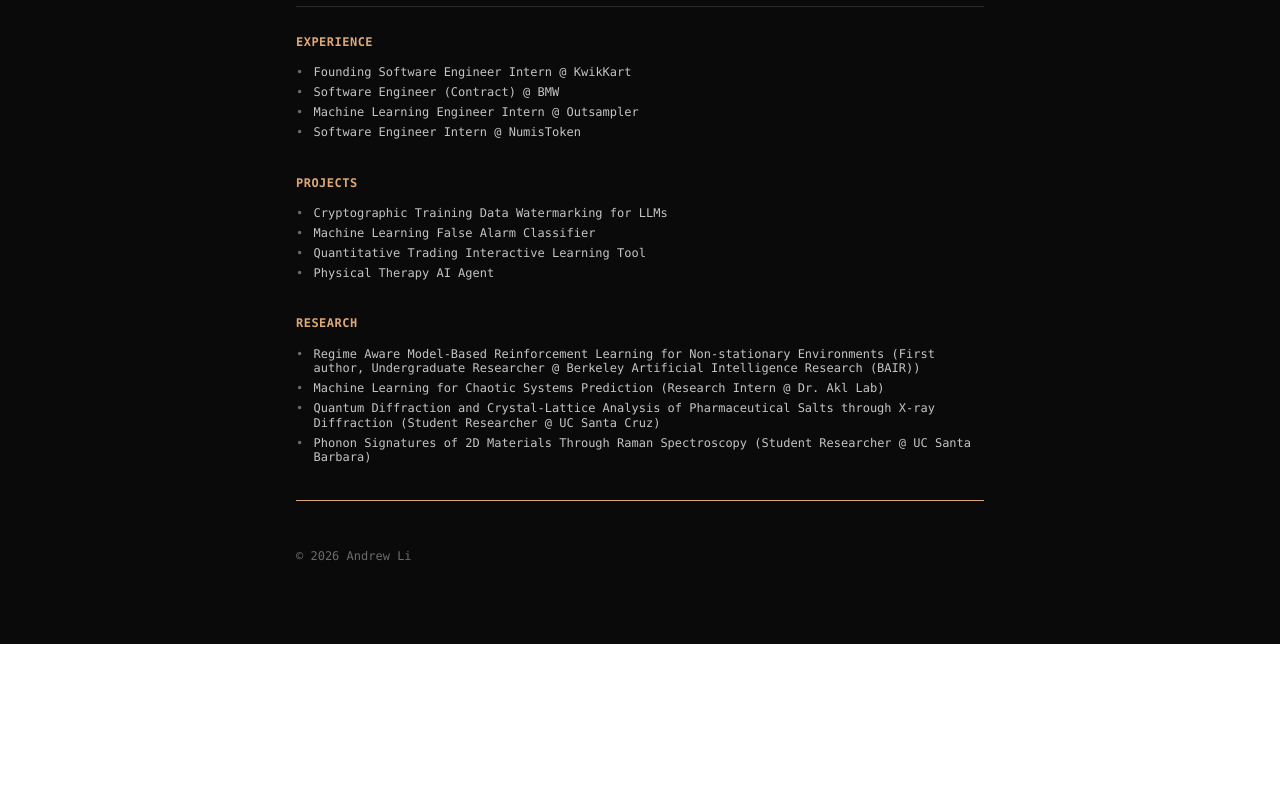
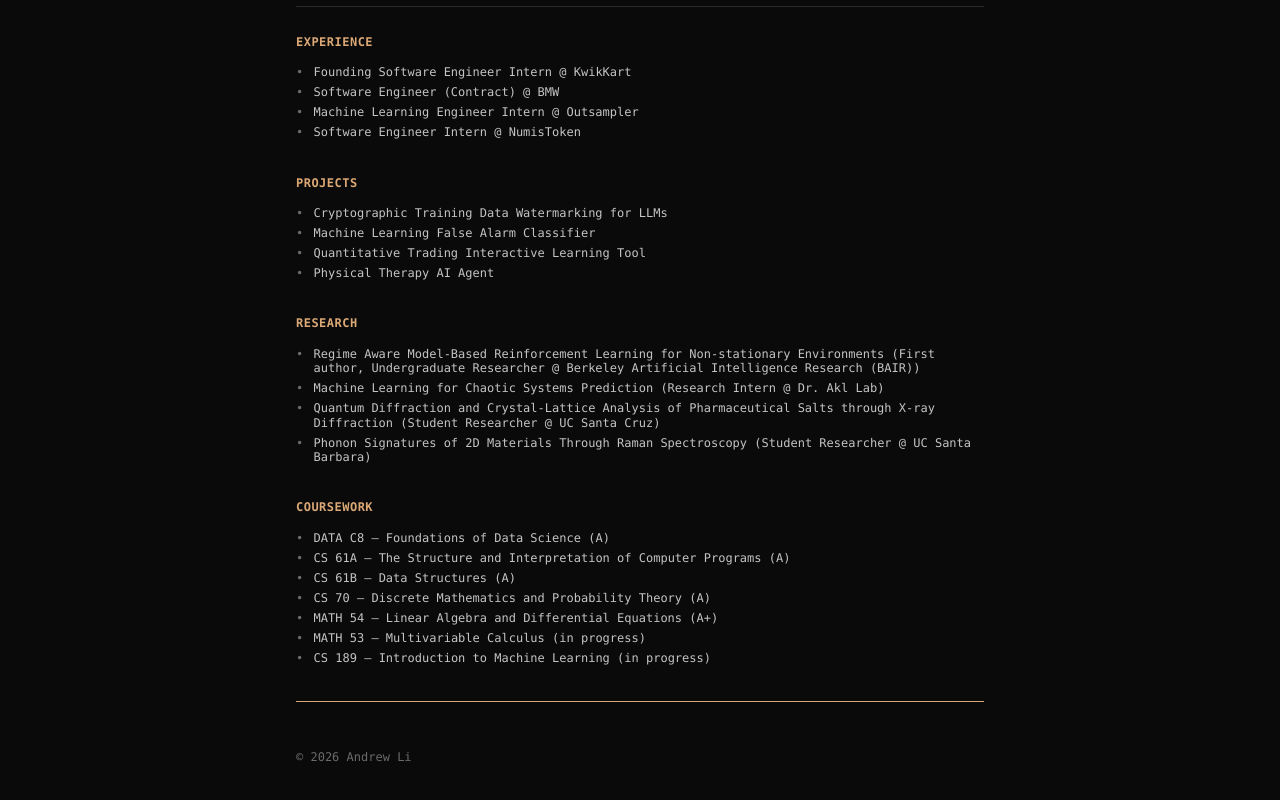
Before and after one commit to AndrewLi0420/Portfolio, a React (Vite) app: page / in a window 1280 px wide. Shown: the part 401-1201 px from the top of the page. Before the commit the page ends 1045 px from the top, so only its background shows below. Built offline with nearby package versions, Linux system fonts and the light colour scheme.

Commit message:
nitpicking

```diff
--- a/src/App.tsx
+++ b/src/App.tsx
@@ -38,6 +38,16 @@
     },
   ];
 
+  const coursework = [
+    { code: 'DATA C8', name: 'Foundations of Data Science', grade: 'A' },
+    { code: 'CS 61A', name: 'The Structure and Interpretation of Computer Programs', grade: 'A' },
+    { code: 'CS 61B', name: 'Data Structures', grade: 'A' },
+    { code: 'CS 70', name: 'Discrete Mathematics and Probability Theory', grade: 'A' },
+    { code: 'MATH 54', name: 'Linear Algebra and Differential Equations', grade: 'A+' },
+    { code: 'MATH 53', name: 'Multivariable Calculus', grade: 'in progress' },
+    { code: 'CS 189', name: 'Introduction to Machine Learning', grade: 'in progress' },
+  ];
+
   const tree = {
     '~': { parent: null, children: ['about', 'experience', 'projects.txt', 'contact.txt'] },
     about: { parent: '~', children: ['intro.txt', 'education.txt'] },
@@ -57,13 +67,12 @@
 Technical GPA: 4.0
 
 Coursework:
-  DATA C8 -- Foundations of Data Science                             A
-  CS 61A  -- The Structure and Interpretation of Computer Programs   A
-  CS 61B  -- Data Structures                                         A
-  CS 70   -- Discrete Mathematics and Probability Theory             A
-  MATH 54 -- Linear Algebra and Differential Equations               A+
-  MATH 53 -- Multivariable Calculus                                  in progress
-  CS 189  -- Introduction to Machine Learning                        in progress`,
+${coursework
+  .map(
+    (c) =>
+      `  ${c.code.padEnd(7)} -- ${c.name.padEnd(Math.max(...coursework.map((x) => x.name.length)))}   ${c.grade}`,
+  )
+  .join('\n')}`,
 
     'work.txt': workExperience.map((job) => `${job.title} @ ${job.company}`).join('\n'),
 
@@ -95,6 +104,7 @@
             projects={projects}
             workExperience={workExperience}
             research={research}
+            coursework={coursework}
           />
         )}
       </div>
--- a/src/components/GuiPage.tsx
+++ b/src/components/GuiPage.tsx
@@ -12,13 +12,20 @@
   role: string;
 }
 
+interface Course {
+  code: string;
+  name: string;
+  grade: string;
+}
+
 interface GuiPageProps {
   projects: Project[];
   workExperience: Job[];
   research: ResearchItem[];
+  coursework: Course[];
 }
 
-export function GuiPage({ projects, workExperience, research }: GuiPageProps) {
+export function GuiPage({ projects, workExperience, research, coursework }: GuiPageProps) {
   return (
     <>
       <div className="tp-name">Andrew Li</div>
@@ -75,6 +82,15 @@
         </ul>
       </div>
 
+      <div className="tp-section">
+        <div className="tp-section-title">COURSEWORK</div>
+        <ul className="tp-list">
+          {coursework.map((course, index) => (
+            <li key={index}>{course.code} — {course.name} ({course.grade})</li>
+          ))}
+        </ul>
+      </div>
+
       <hr className="tp-hr tp-hr--accent" />
 
       <div className="tp-footer">&copy; 2026 Andrew Li</div>
--- a/src/components/InteractiveTerminal.tsx
+++ b/src/components/InteractiveTerminal.tsx
@@ -163,7 +163,7 @@
         return '';
 
       default:
-        return `zsh: command not found: ${cmd}\nStuck? Type \`claude\` and I'll walk you through it.`;
+        return `zsh: command not found: ${cmd}\nStuck? Type \`claude\``;
     }
   };
 
```
Also changed, not shown: 3 other files (tests, documents, lock files or other folders).
